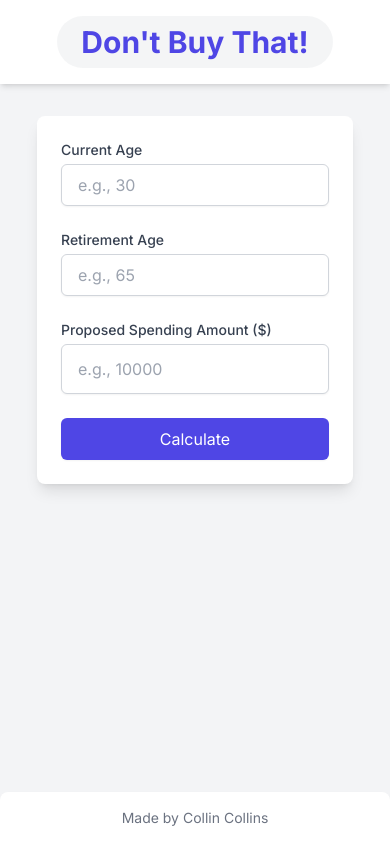
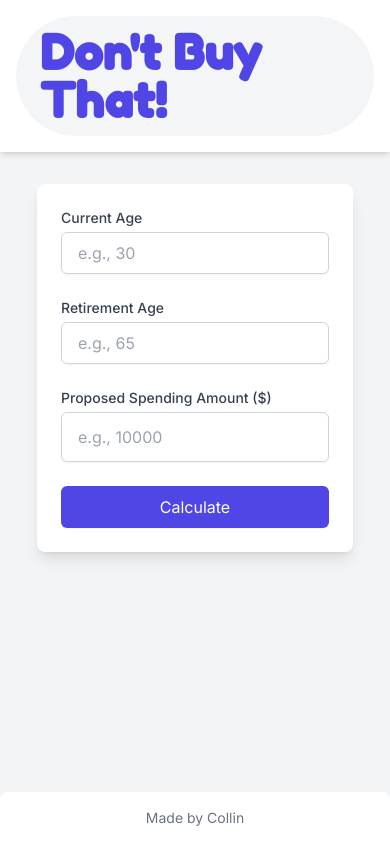
Before and after one commit to collincollins/dont-buy-that, a React (Create React App) app: page / in a window 390 px wide. Built offline with nearby package versions, Linux system fonts and the light colour scheme; the HTML template or start-up script is replaced by a standard one.

Commit message:
change title font and hopefully center for small mobile devices

```diff
--- a/src/App.js
+++ b/src/App.js
@@ -65,7 +65,7 @@ function App() {
       {/* footer */}
       <footer className="w-full bg-white shadow-md mt-8 rounded-t-lg">
         <div className="max-w-4xl mx-auto px-4 py-4 flex flex-col items-center space-y-4">
-          <span className="text-gray-500 text-sm">Made by Collin Collins</span>
+          <span className="text-gray-500 text-sm">Made by Collin</span>
 
           {/* conditionally render the "Buy Me a Coffee" button */}
           {showCoffeeButton && (
--- a/src/components/Navbar.js
+++ b/src/components/Navbar.js
@@ -6,7 +6,19 @@ function Navbar() {
   return (
     <nav className="w-full bg-white shadow-md mb-8">
       <div className="px-4 py-4 flex justify-center items-center">
-        <h2 className="text-3xl font-bold text-primary bg-gray-100 bg-opacity-90 px-6 py-2 rounded-full">
+        <h2
+          className="
+            text-5xl
+            font-bold
+            bubbly-font
+            text-primary
+            bg-gray-100
+            bg-opacity-90
+            px-6
+            py-3
+            rounded-full
+          "
+        >
           Don't Buy That!
         </h2>
       </div>
--- a/src/components/Results.js
+++ b/src/components/Results.js
@@ -4,8 +4,6 @@ import React from 'react';
 import { Line } from 'react-chartjs-2';
 import { calculateFutureValue } from '../utils/calculations';
 import CountUp from 'react-countup';
-
-// import Chart.js and required components
 import {
   Chart as ChartJS,
   CategoryScale,
@@ -17,7 +15,6 @@ import {
   Legend,
 } from 'chart.js';
 
-// register the components
 ChartJS.register(
   CategoryScale,
   LinearScale,
@@ -31,11 +28,8 @@ ChartJS.register(
 function Results({ entry }) {
   const { currentAge, retirementAge, spendingAmount, rateOfReturn } = entry;
   const years = retirementAge - currentAge;
-
-  // calculate the final future value
   const finalValue = calculateFutureValue(spendingAmount, rateOfReturn, years);
 
-  // generate data points for each year
   const labels = Array.from({ length: years + 1 }, (_, i) => currentAge + i);
   const dataPoints = Array.from({ length: years + 1 }, (_, i) =>
     Math.round(calculateFutureValue(spendingAmount, rateOfReturn, i))
@@ -47,7 +41,7 @@ function Results({ entry }) {
       {
         data: dataPoints,
         fill: false,
-        backgroundColor: '#10B981', // emerald-500
+        backgroundColor: '#10B981',
         borderColor: '#10B981',
         tension: 0.3,
         pointRadius: 4,
@@ -58,11 +52,9 @@ function Results({ entry }) {
 
   const options = {
     responsive: true,
-    maintainAspectRatio: false, // allows the chart to adjust its height
+    maintainAspectRatio: false,
     plugins: {
-      legend: {
-        display: false,
-      },
+      legend: { display: false },
       title: {
         display: true,
         text: 'Investment Growth Over Time',
@@ -70,23 +62,20 @@ function Results({ entry }) {
           size: 20,
           family: 'Inter, sans-serif',
         },
-        color: '#374151', // gray-700
+        color: '#374151',
       },
       tooltip: {
         callbacks: {
           label: function (context) {
-            return `Future Value: $${context.parsed.y.toLocaleString(undefined, { minimumFractionDigits: 0, maximumFractionDigits: 0 })}`;
+            return `Future Value: $${context.parsed.y.toLocaleString(undefined, {
+              minimumFractionDigits: 0,
+              maximumFractionDigits: 0
+            })}`;
           },
         },
-        backgroundColor: 'rgba(31, 41, 55, 0.9)', // gray-800 with opacity
-        titleFont: {
-          family: 'Inter, sans-serif',
-          size: 16,
-        },
-        bodyFont: {
-          family: 'Inter, sans-serif',
-          size: 14,
-        },
+        backgroundColor: 'rgba(31, 41, 55, 0.9)',
+        titleFont: { family: 'Inter, sans-serif', size: 16 },
+        bodyFont: { family: 'Inter, sans-serif', size: 14 },
       },
     },
     scales: {
@@ -94,17 +83,11 @@ function Results({ entry }) {
         title: {
           display: true,
           text: 'Age',
-          font: {
-            size: 16,
-            family: 'Inter, sans-serif',
-          },
-          color: '#374151', // gray-700
+          font: { size: 16, family: 'Inter, sans-serif' },
+          color: '#374151',
         },
         ticks: {
-          font: {
-            size: 14,
-            family: 'Inter, sans-serif',
-          },
+          font: { size: 14, family: 'Inter, sans-serif' },
           color: '#374151',
         },
       },
@@ -113,21 +96,17 @@ function Results({ entry }) {
         title: {
           display: true,
           text: 'Future Value ($)',
-          font: {
-            size: 16,
-            family: 'Inter, sans-serif',
-          },
+          font: { size: 16, family: 'Inter, sans-serif' },
           color: '#374151',
         },
         ticks: {
-          font: {
-            size: 14,
-            family: 'Inter, sans-serif',
-          },
+          font: { size: 14, family: 'Inter, sans-serif' },
           color: '#374151',
-          // include a dollar sign and format number with commas, no decimal places
           callback: function (value) {
-            return '$' + value.toLocaleString(undefined, { minimumFractionDigits: 0, maximumFractionDigits: 0 });
+            return '$' + value.toLocaleString(undefined, {
+              minimumFractionDigits: 0,
+              maximumFractionDigits: 0,
+            });
           },
         },
       },
@@ -154,7 +133,7 @@ function Results({ entry }) {
         </div>
 
         {/* chart container */}
-        <div className="relative h-80 sm:h-96">
+        <div className="relative w-full h-80 sm:h-96">
           <Line data={data} options={options} />
         </div>
 
@@ -174,7 +153,10 @@ function Results({ entry }) {
             </div>
             <div className="text-center">
               <p className="text-lg font-medium text-gray-700">
-                <strong>Initial Investment:</strong> ${spendingAmount.toLocaleString(undefined, { minimumFractionDigits: 0, maximumFractionDigits: 0 })}
+                <strong>Initial Investment:</strong> ${spendingAmount.toLocaleString(undefined, {
+                  minimumFractionDigits: 0,
+                  maximumFractionDigits: 0,
+                })}
               </p>
             </div>
           </div>
--- a/src/index.css
+++ b/src/index.css
@@ -1,16 +1,23 @@
 /* src/index.css */
 
-/* tailwind css directives */
+/* Import the Fredoka One font for a "bubbly" look */
+@import url('https://fonts.googleapis.com/css2?family=Fredoka+One&display=swap');
+
+/* Tailwind base directives */
 @tailwind base;
 @tailwind components;
 @tailwind utilities;
 
-/* custom styles */
+/* Custom styles */
 body {
   @apply font-sans bg-gray-100 text-gray-800;
 }
 
+/* Bubbly font utility class */
+.bubbly-font {
+  font-family: 'Fredoka One', cursive;
+}
+
 code {
-  font-family: source-code-pro, Menlo, Monaco, Consolas, 'Courier New',
-    monospace;
+  font-family: source-code-pro, Menlo, Monaco, Consolas, 'Courier New', monospace;
 }
```
